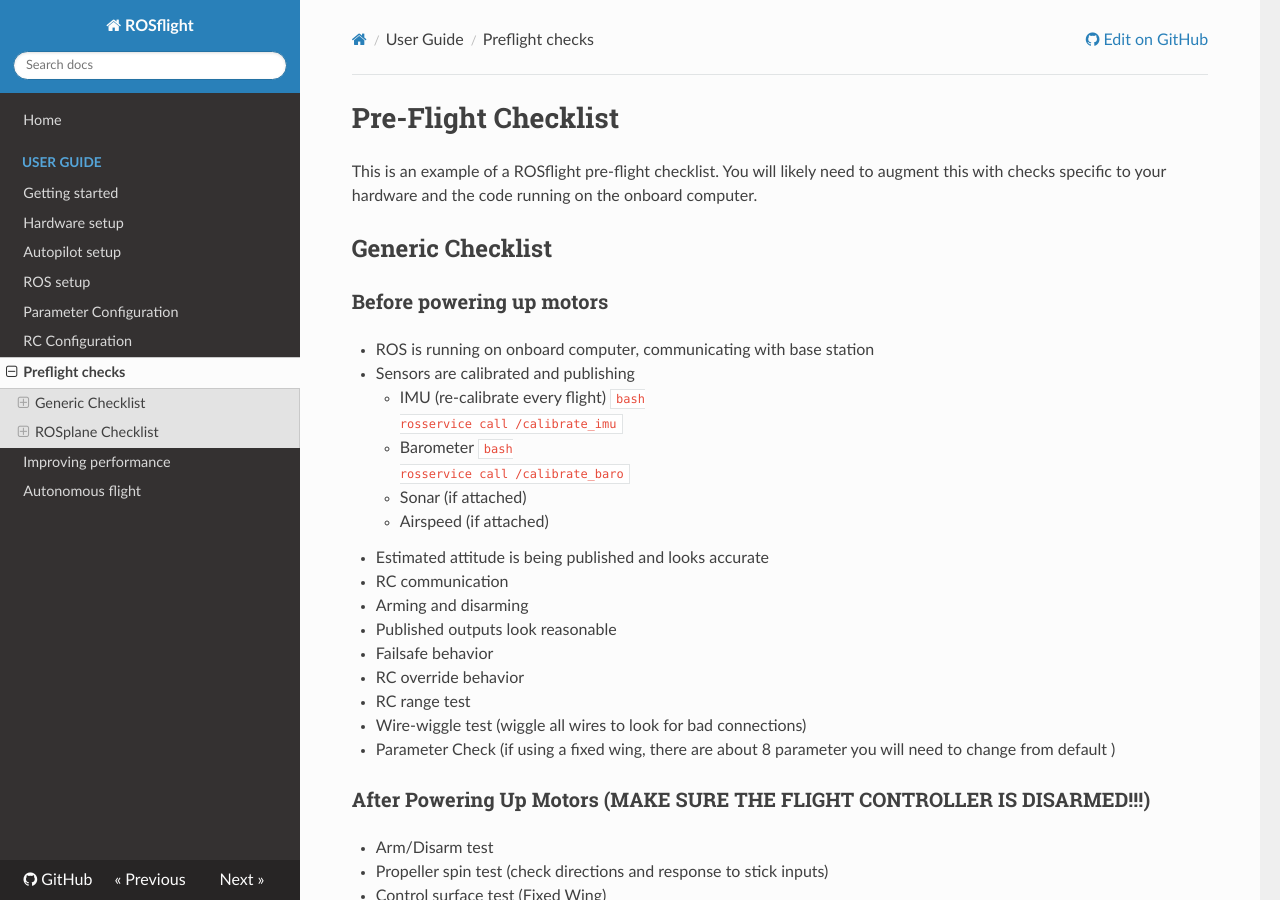
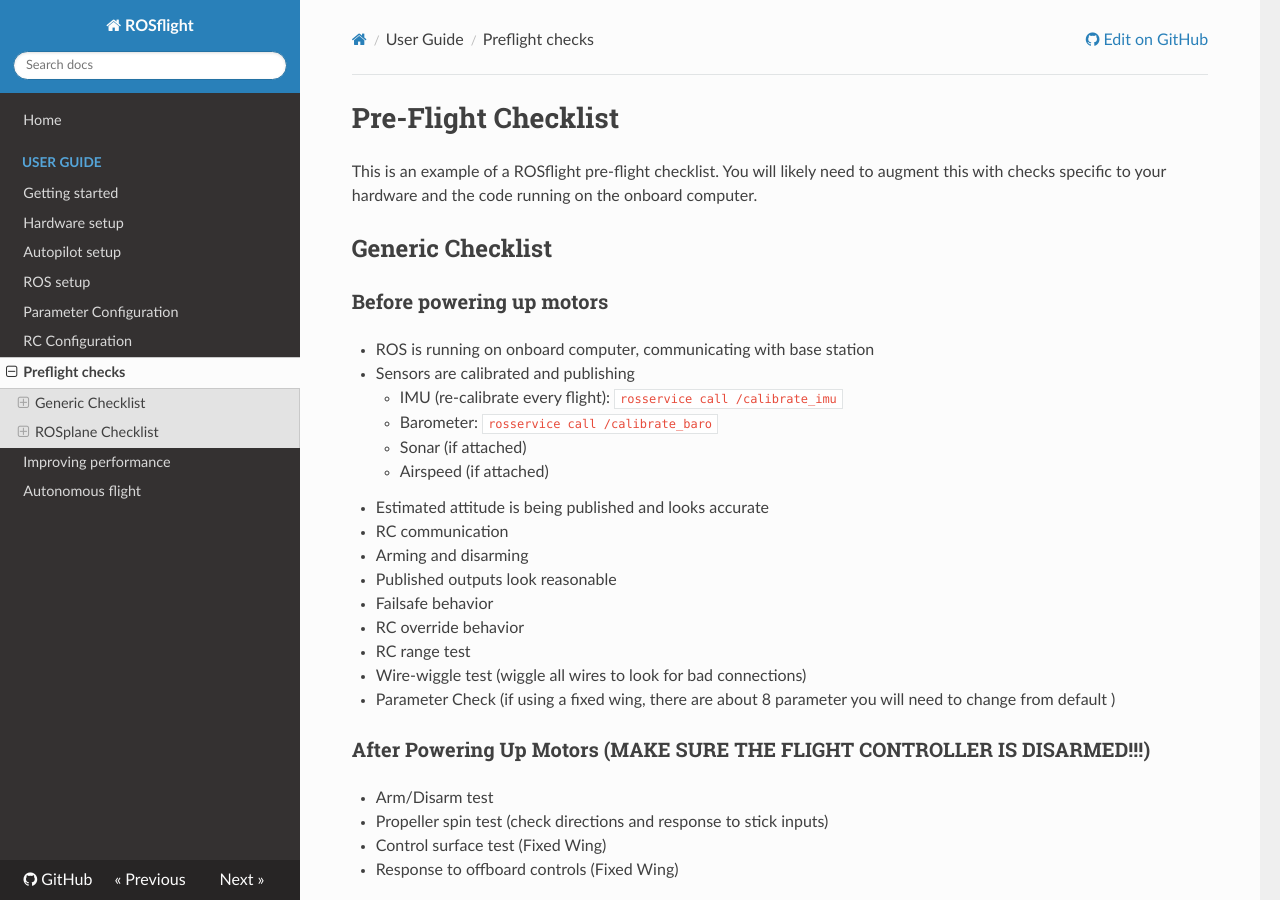
Before and after one commit to rosflight/rosflight_firmware, an MkDocs documentation site: the page built from docs/user-guide/preflight-checks.md, in a window 1280 px wide and 900 px high. Built offline with MkDocs 1.6.1, drawn with Linux system fonts in a browser that asks for light colours; nearby versions of some CDN libraries; old or Windows-style settings are respelled for this version of MkDocs.

Commit message:
Minor documentation edits

````diff
--- a/docs/user-guide/preflight-checks.md
+++ b/docs/user-guide/preflight-checks.md
@@ -7,14 +7,8 @@
 ### Before powering up motors
 - ROS is running on onboard computer, communicating with base station
 - Sensors are calibrated and publishing
-    + IMU (re-calibrate every flight)
-    ```bash
-    rosservice call /calibrate_imu
-    ```
-    + Barometer
-    ```bash
-    rosservice call /calibrate_baro
-    ```
+    + IMU (re-calibrate every flight): `rosservice call /calibrate_imu`
+    + Barometer: `rosservice call /calibrate_baro`
     + Sonar (if attached)
     + Airspeed (if attached)
 - Estimated attitude is being published and looks accurate
````
